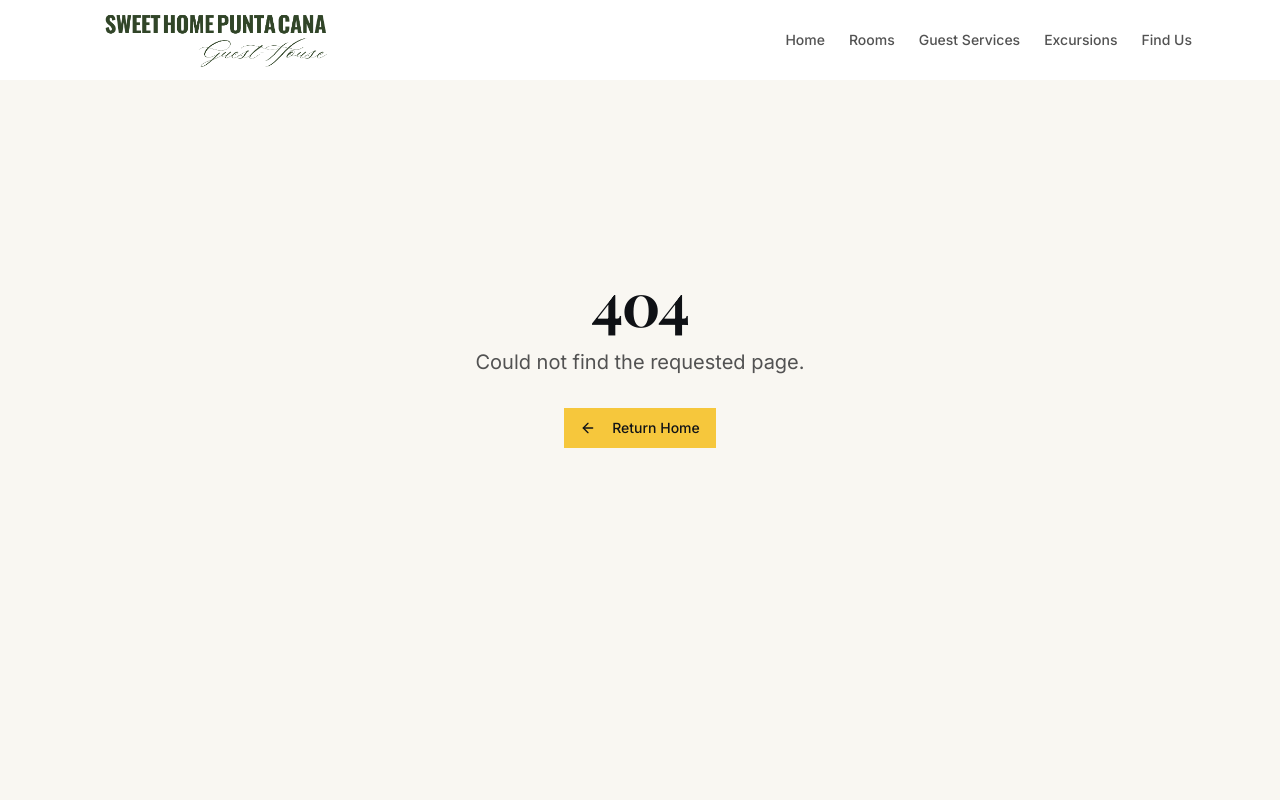
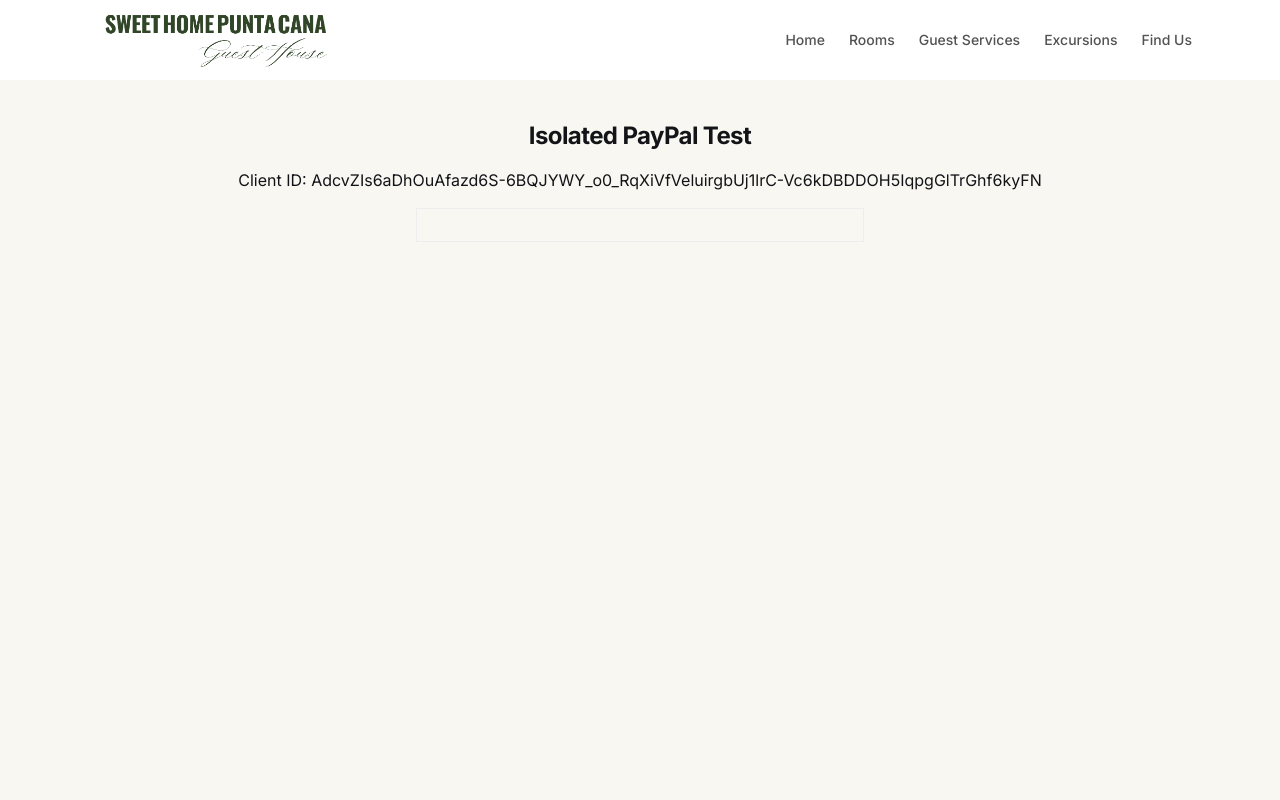
Before and after one commit to felipebenzan/Sweet-Home-Punta-Cana, a Next.js app: page /simple-paypal in a window 1280 px wide. Before the commit this address had no page. Shown: the top 800 px of the page. Built offline with nearby package versions, Linux system fonts and the light colour scheme; a web font is replaced by a local one.

Commit message:
Add isolated PayPal test page

```diff
--- /dev/null
+++ b/src/app/simple-paypal/page.tsx
@@ -0,0 +1,22 @@
+'use client';
+import { PayPalScriptProvider, PayPalButtons } from "@paypal/react-paypal-js";
+
+export default function SimpleTestPage() {
+    const CLIENT_ID = "AdcvZIs6aDhOuAfazd6S-6BQJYWY_o0_RqXiVfVeluirgbUj1lrC-Vc6kDBDDOH5IqpgGlTrGhf6kyFN";
+
+    return (
+        <div className="p-10 text-center">
+            <h1 className="text-2xl font-bold mb-4">Isolated PayPal Test</h1>
+            <p className="mb-4">Client ID: {CLIENT_ID}</p>
+
+            <div className="border p-4 max-w-md mx-auto">
+                <PayPalScriptProvider options={{ clientId: CLIENT_ID }}>
+                    <PayPalButtons
+                        style={{ layout: "vertical" }}
+                        onError={(err) => alert("ERROR: " + JSON.stringify(err))}
+                    />
+                </PayPalScriptProvider>
+            </div>
+        </div>
+    );
+}
```
